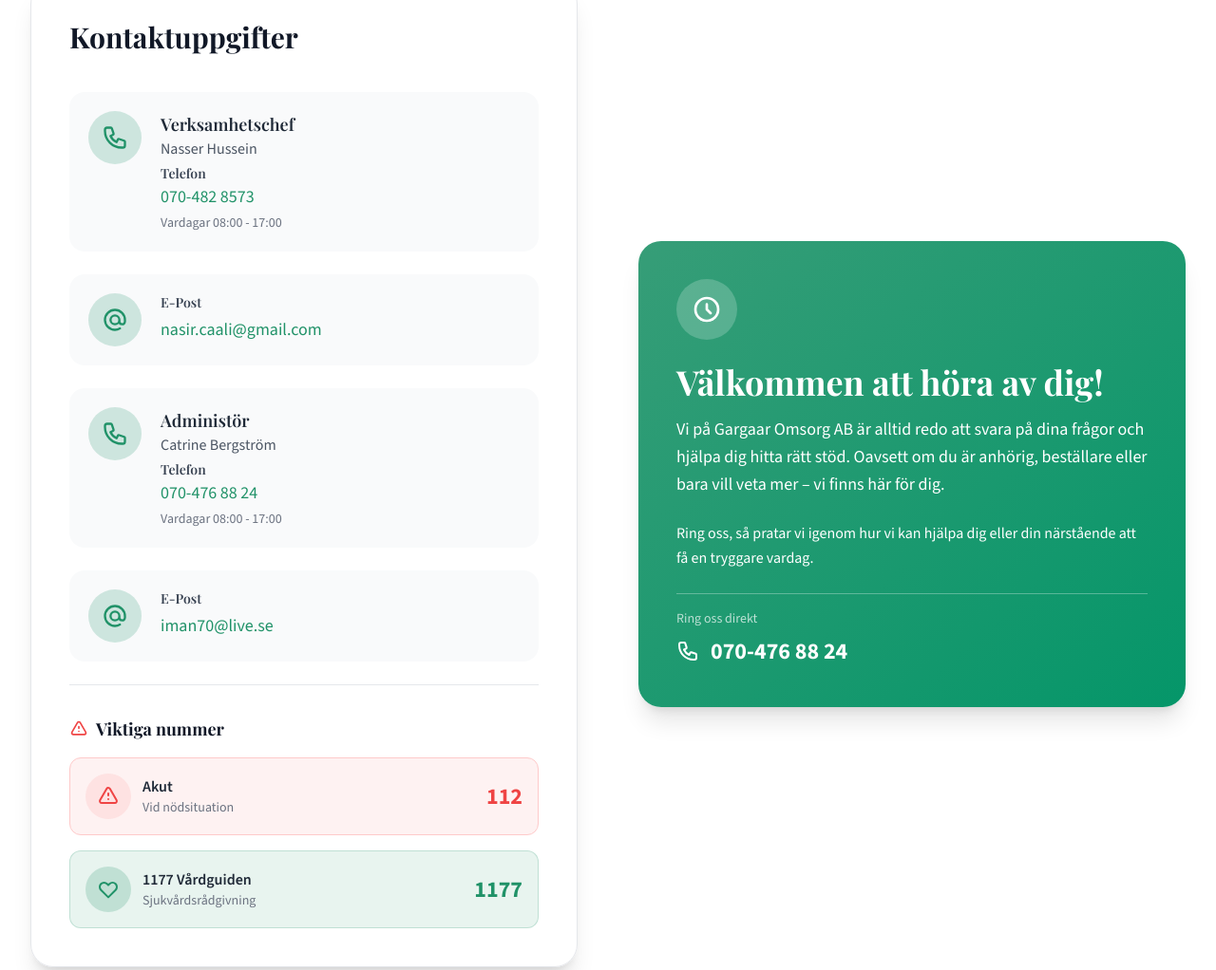
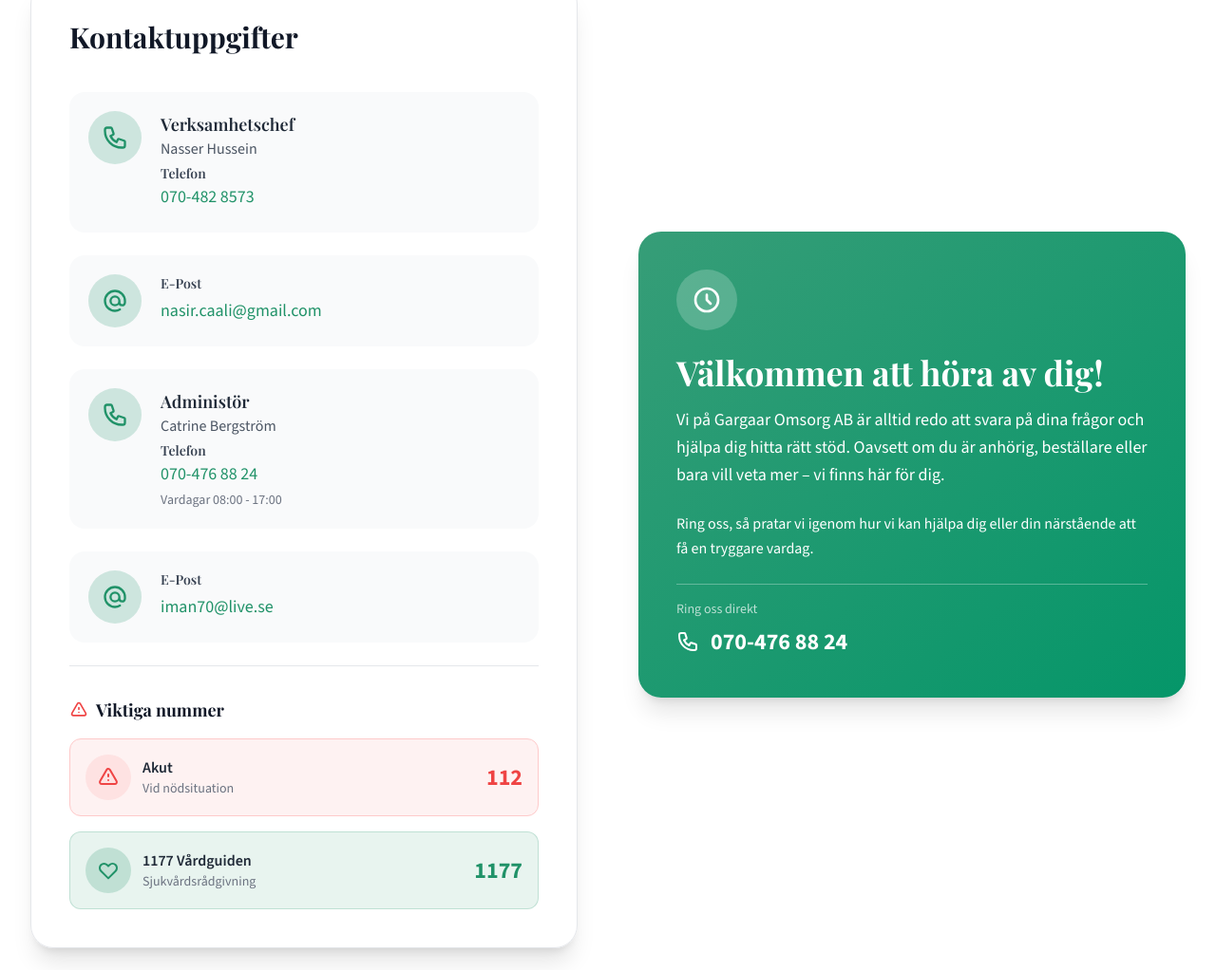
Before and after one commit to info1gargaar/Gargaar-Omsorg-AB, a plain HTML site: page index.html in a window 1280 px wide. Shown: the part 3473-4495 px from the top of the page at 95% size. Drawn offline with nearby package versions, Linux system fonts and the light colour scheme.

Commit message:
Remove business hours text from index.html

```diff
--- a/index.html
+++ b/index.html
@@ -1271,7 +1271,7 @@
                       070-482 8573
                     </a>
                     <p class="text-sm text-gray-500 mt-1">
-                      Vardagar 08:00 - 17:00
+
                     </p>
                   </div>
                 </div>
```
